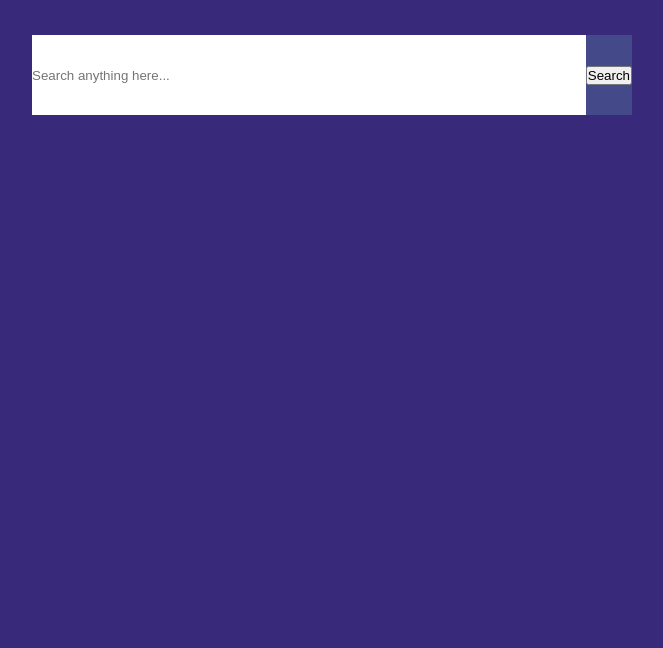
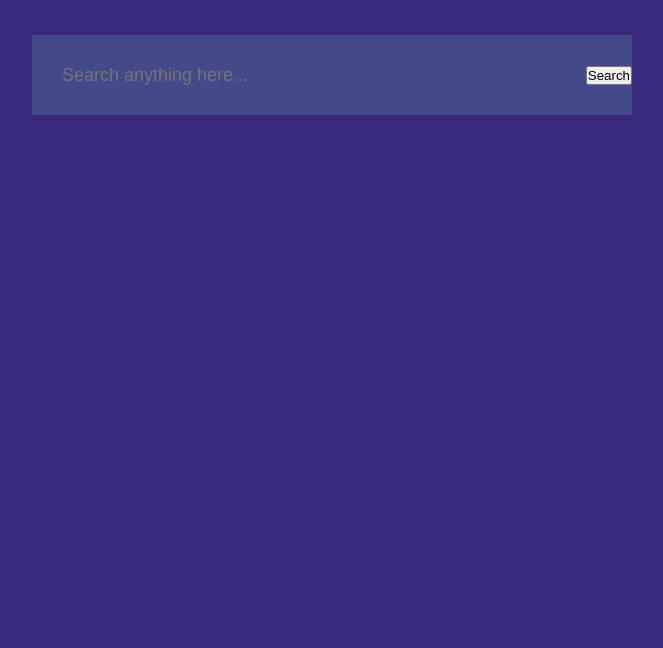
Before and after one commit to Vikalp-Mishra03/Image_search_engine, a plain HTML site: page index.html in a window 1280 px wide. Shown: the part 152-800 px from the top of the page, without its empty margins (308-971 px from the left). Drawn offline with Linux system fonts and the light colour scheme.

Commit message:
complete input section

```diff
--- a/style.css
+++ b/style.css
@@ -31,5 +31,8 @@ form input{
     height: 100%;
     border: 0;
     outline: 0;
-    background: ;
+    background: transparent;
+    color: #fff;
+    font-size: 18px;
+    padding: 0px 30px;
 }
```
